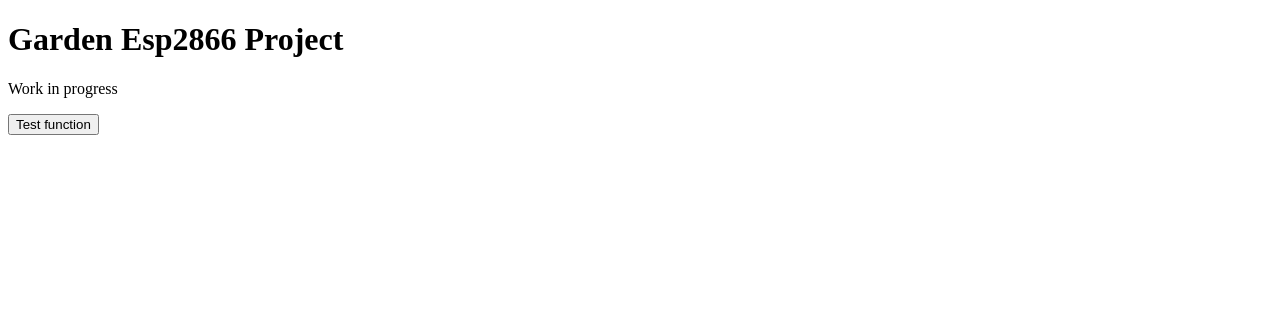
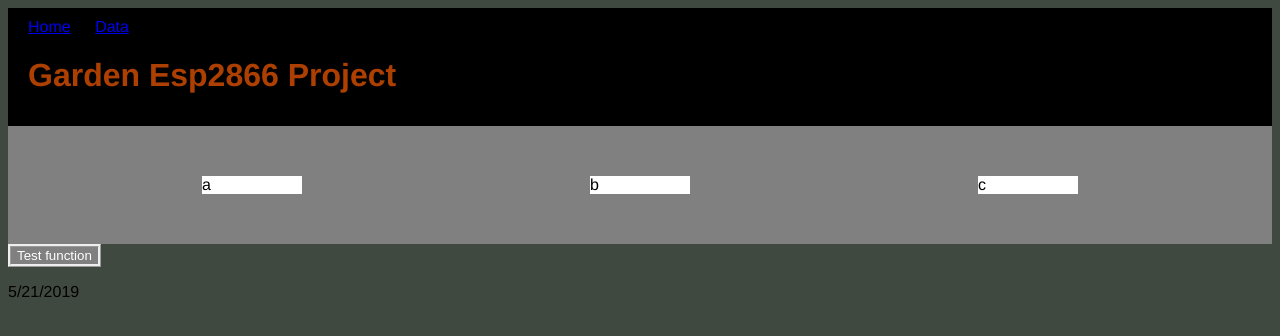
Before and after one commit to Tinker442/Garden-Alpha, a plain HTML site: page public/index.html in a window 1280 px wide. Drawn offline with Linux system fonts and the light colour scheme.

Commit message:
Added basic HTML and styling to hosting

```diff
--- a/public/index.html
+++ b/public/index.html
@@ -4,12 +4,40 @@
     <meta charset="utf-8">
     <meta name="viewport" content="width=device-width, initial-scale=1">
     <title>V0.1!!</title>
+    <link rel="stylesheet" href="styles.css">
   </head>
   <body>
-    <h1>Garden Esp2866 Project</h1>
-    <p>Work in progress</p>
+
+    <header>
+      <nav>
+        <ul>
+          <li><a href="index.html">Home</a></li>
+          <li><a href="data.html">Data</a></li>
+        </ul>
+      </nav>
+      <h1>Garden Esp2866 Project</h1>
+    </header>
+
+    <section>
+      <div>a</div>
+      <div>b</div>
+      <div>c</div>
+
+    </section>
+
     <button type="button" onclick="myFunction()">Test function</button>
+
+    <footer>
+      <p id="date"></p>
+    </footer>
+
     <script>
+      n =  new Date();
+      y = n.getFullYear();
+      m = n.getMonth() + 1;
+      d = n.getDate();
+      document.getElementById("date").innerHTML = m + "/" + d + "/" + y;
+
       function myFunction(){
         var xhr = new XMLHttpRequest();
         xhr.open('GET', "https://garden-alpha.firebaseapp.com/hello", true);
--- /dev/null
+++ b/public/styles.css
@@ -0,0 +1,40 @@
+ body {
+        background: rgb(64, 73, 63);
+        font-family: Helvetica Neue, Helvetica, Arial, sans-serif;
+      }
+      header {
+        background: black;
+        padding: 10px 20px;
+      }
+      ul {
+        margin: 0;
+        padding: 0;
+        list-style-type: none;
+      }
+      li {
+        display: inline-block;
+        color: white;
+        margin-right: 20px;
+      }
+      h1 {
+        color:rgb(173, 64, 1);
+      }
+
+      section {
+        padding:50px;
+        background: gray;
+        color: black;
+        display: flex;
+        flex-direction: row;
+      }
+      div {
+        background: white;
+        width: 100px;
+        margin: auto;
+
+      }
+      button {
+        background: gray;
+        border: ridge;
+        color: white;
+      }
```
Also changed, not shown: public/data.html (added, +40 -0 lines).
